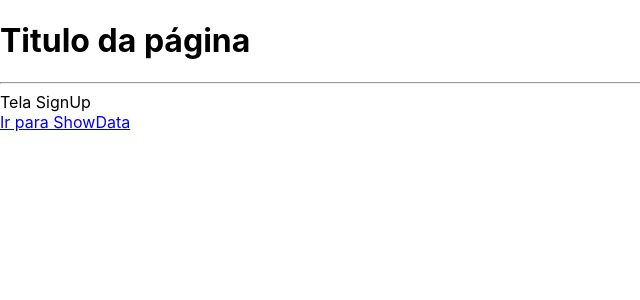
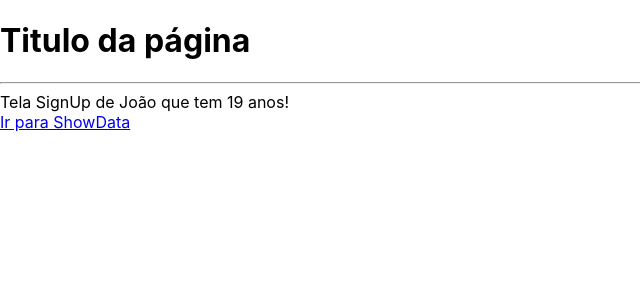
Before and after one commit to jooluisrm/contextapi, a React (Create React App) app: page / in a window 1280 px wide. Shown: the top 300 px of the page, without its empty margins (0-640 px from the left). Built offline with nearby package versions, Linux system fonts and the light colour scheme.

Commit message:
Acessando valores do context

```diff
--- a/src/pages/ShowData.tsx
+++ b/src/pages/ShowData.tsx
@@ -1,9 +1,14 @@
+import { useContext } from "react";
 import { Link } from "react-router-dom";
+import { Context } from "../contexts/Context";
 
 export const ShowData = () => {
+
+    const { age, name } = useContext(Context);
+
     return (
         <div>
-            Tela ShowData
+            Tela ShowData de {name}!
             <br />
             <Link to={'/'}>Voltar para SignUp</Link>
         </div>
--- a/src/pages/SignUp.tsx
+++ b/src/pages/SignUp.tsx
@@ -1,9 +1,14 @@
+import { useContext } from "react";
 import { Link } from "react-router-dom";
+import { Context } from "../contexts/Context";
 
 export const SignUp = () => {
+
+    const { name, age } = useContext(Context);
+
     return (
         <div>
-            Tela SignUp
+            Tela SignUp de {name} que tem {age} anos!
             <br />
             <Link to={'/exibir'}>Ir para ShowData</Link>
         </div>
```
